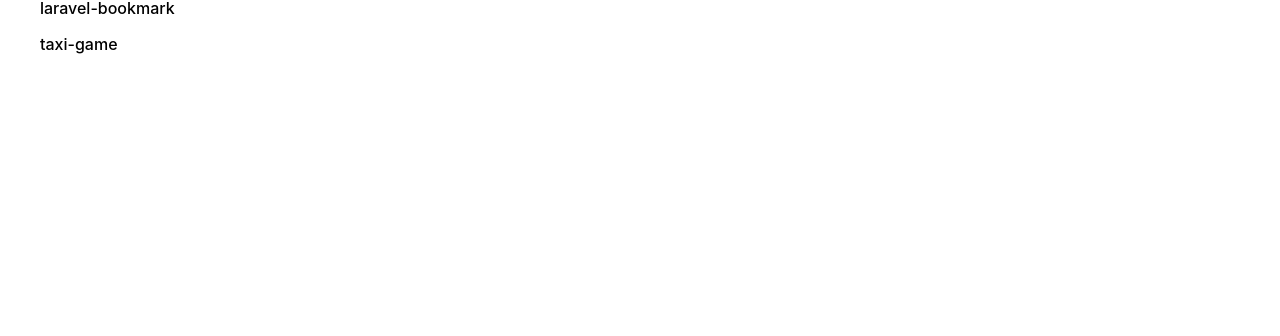
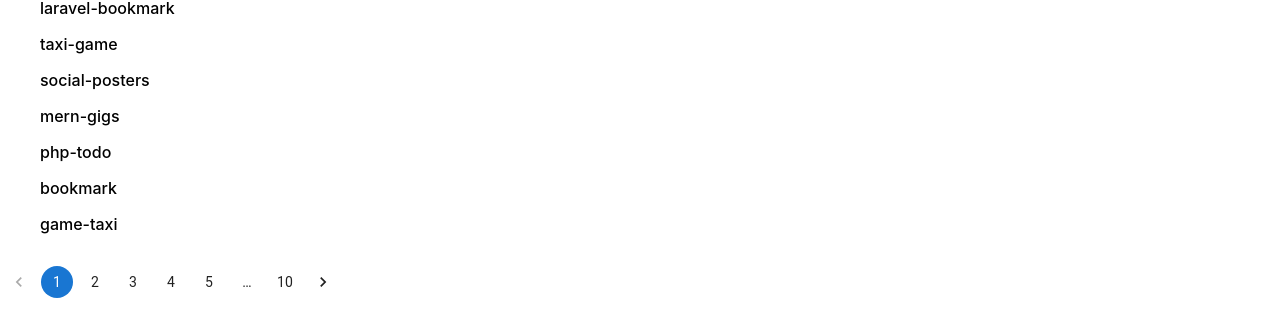
Before and after one commit to davidamebley/github-api-app, a React (Create React App) app in the folder client/: page /repos in a window 1280 px wide. Shown: the part 176-512 px from the top of the page. Built offline with nearby package versions, Linux system fonts and the light colour scheme.

Commit message:
Install Material UI

```diff
--- a/client/package.json
+++ b/client/package.json
@@ -3,7 +3,9 @@
   "version": "0.1.0",
   "private": true,
   "dependencies": {
-    "@material-ui/core": "^4.12.4",
+    "@emotion/react": "^11.10.5",
+    "@emotion/styled": "^11.10.5",
+    "@mui/material": "^5.10.14",
     "@testing-library/jest-dom": "^5.16.5",
     "@testing-library/react": "^13.4.0",
     "@testing-library/user-event": "^13.5.0",
--- a/client/src/data.js
+++ b/client/src/data.js
@@ -59,4 +59,64 @@ export const repos = [
       description:
         "Lorem ipsum dolor sit amet, consectetur adipisicing elit. Velit ad optio magnam veniam nihil, quasi in architecto dignissimos rerum, soluta ipsa nobis eos mollitia eligendi adipisci possimus pariatur dolorem ea?",
     },
+    {
+      id: 6,
+      name: "social-posters",
+      language: "php",
+      followers: [
+        {name: "mollitia eligendi"},
+        {name: "consectetur adipisicing"}
+      ],
+      url: "https://images.pexels.com/photos",
+      description:
+        "Lorem ipsum dolor sit amet, consectetur adipisicing elit. Velit ad optio magnam veniam nihil, quasi in architecto dignissimos rerum, soluta ipsa nobis eos mollitia eligendi adipisci possimus pariatur dolorem ea?",
+    },
+    {
+      id: 7,
+      name: "mern-gigs",
+      language: "php",
+      followers: [
+        {name: "mollitia eligendi"},
+        {name: "consectetur adipisicing"}
+      ],
+      url: "https://images.pexels.com/photos",
+      description:
+        "Lorem ipsum dolor sit amet, consectetur adipisicing elit. Velit ad optio magnam veniam nihil, quasi in architecto dignissimos rerum, soluta ipsa nobis eos mollitia eligendi adipisci possimus pariatur dolorem ea?",
+    },
+    {
+      id: 8,
+      name: "php-todo",
+      language: "php",
+      followers: [
+        {name: "mollitia eligendi"},
+        {name: "consectetur adipisicing"}
+      ],
+      url: "https://images.pexels.com/photos",
+      description:
+        "Lorem ipsum dolor sit amet, consectetur adipisicing elit. Velit ad optio magnam veniam nihil, quasi in architecto dignissimos rerum, soluta ipsa nobis eos mollitia eligendi adipisci possimus pariatur dolorem ea?",
+    },
+    {
+      id: 9,
+      name: "bookmark",
+      language: "php",
+      followers: [
+        {name: "mollitia eligendi"},
+        {name: "consectetur adipisicing"}
+      ],
+      url: "https://images.pexels.com/photos",
+      description:
+        "Lorem ipsum dolor sit amet, consectetur adipisicing elit. Velit ad optio magnam veniam nihil, quasi in architecto dignissimos rerum, soluta ipsa nobis eos mollitia eligendi adipisci possimus pariatur dolorem ea?",
+    },
+    {
+      id: 10,
+      name: "game-taxi",
+      language: "javascript",
+      followers: [
+        {name: "mollitia eligendi"},
+        {name: "consectetur adipisicing"}
+      ],
+      url: "https://images.pexels.com/photos",
+      description:
+        "Lorem ipsum dolor sit amet, consectetur adipisicing elit. Velit ad optio magnam veniam nihil, quasi in architecto dignissimos rerum, soluta ipsa nobis eos mollitia eligendi adipisci possimus pariatur dolorem ea?",
+    },
   ];
--- a/client/src/pages/Repo.jsx
+++ b/client/src/pages/Repo.jsx
@@ -11,7 +11,7 @@ const Repo = () => {
       <ul className="content-list">
         <li className="card-title  ">Repo: <u>{repo.name}</u></li>
         <li className="content-list-item"><strong>Language: </strong> {repo.language}</li>
-        <li className="content-list-item"><strong>Followers: {repo.followers.forEach((fw) => {{<div className="p">Hi</div>}})}</strong> </li>
+        <li className="content-list-item"><strong>Followers: </strong> {Object.values(repo.followers).map(fwr => <p key={fwr.name} href=""> <u>{fwr.name}</u> &nbsp; </p>)}</li>
         <li className="content-list-item"><strong>URL: </strong> {repo.url}</li>
         <li className="content-list-item"><strong>Description: </strong> {repo.description}</li>
       </ul>
--- a/client/src/pages/Repos.jsx
+++ b/client/src/pages/Repos.jsx
@@ -1,10 +1,19 @@
-import React from 'react'
-import { Link, useNavigate } from 'react-router-dom'
-import { useEffect } from 'react';
+import React, { useState, useEffect } from 'react';
+import { Link, useNavigate } from 'react-router-dom';
+// import { Pagination } from '@mui/material';
+// import Pagination from '@mui/material';
+// import Pagination from '@mui/material/Pagination';
+import Pagination from '@mui/material/Pagination';
+// import { Pagination } from '@mui/material';
 import {repos} from '../data';
 
 const Repos = () => {
   const navigate = useNavigate();
+  const [page, setPage] = useState(1);
+
+  const handlePageChange = (e, p) => {
+
+  }
   useEffect(() => {
 
   }, []);
@@ -16,7 +25,7 @@ const Repos = () => {
             <li key={repo.id} className="link content-list-item" onClick={()=>navigate(`${repo.id}`)}>{repo.name}</li>
         )) }
       </ul>
-
+      <Pagination count={10} color='primary' onChange={handlePageChange}> </Pagination>
     </div>
   )
 }
```
Also changed, not shown: 1 other file (tests, documents, lock files or other folders).
